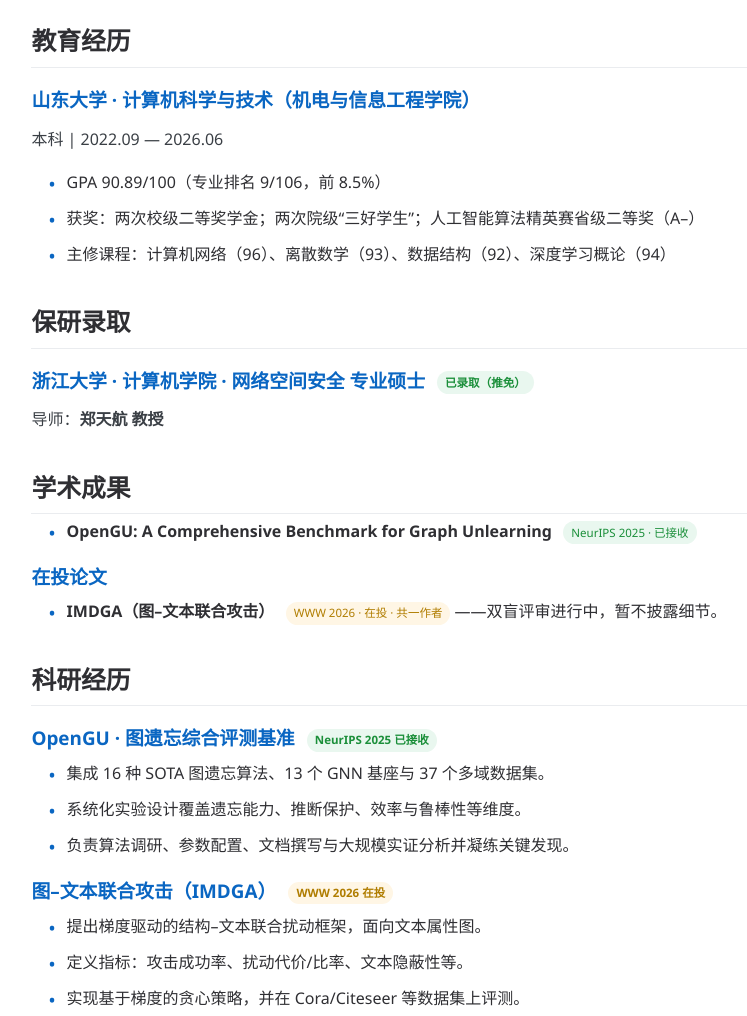
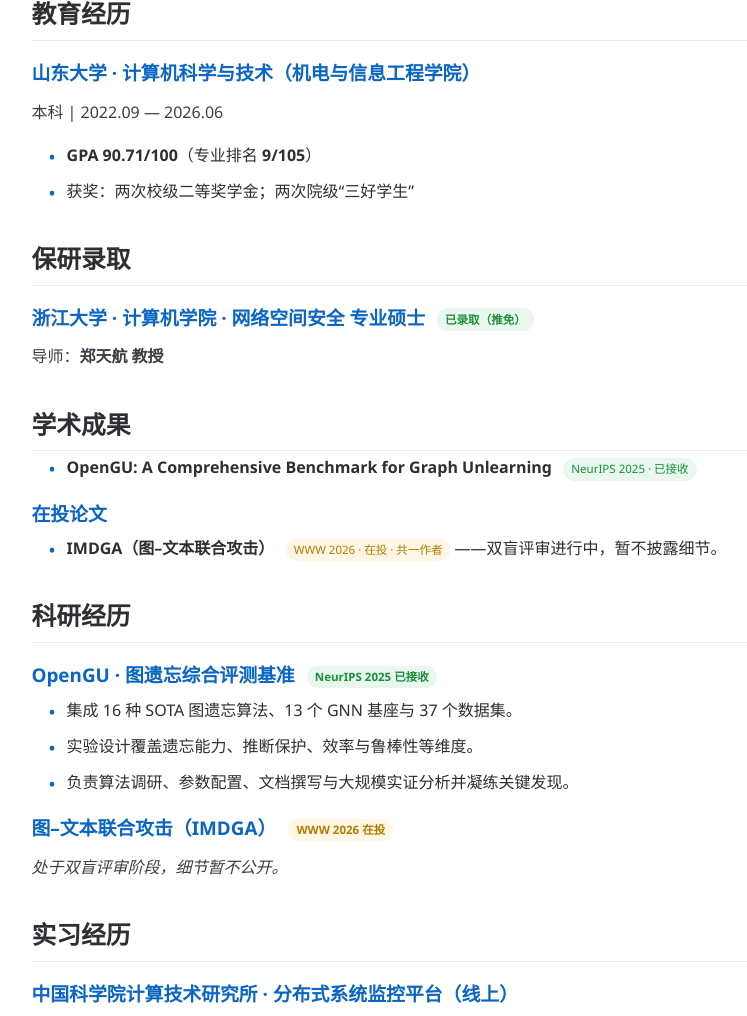
Before and after one commit to FrankCoding00/FrankCoding00.github.io, a plain HTML site: page zh.html in a window 1280 px wide. Shown: the part 600-1616 px from the top of the page, without its empty margins (167-914 px from the left). Drawn offline with Linux system fonts and the light colour scheme.

Commit message:
Update zh.html

```diff
--- a/zh.html
+++ b/zh.html
@@ -4,93 +4,34 @@
   <meta charset="UTF-8" />
   <meta name="viewport" content="width=device-width, initial-scale=1" />
   <title>郭志霖 • 个人主页</title>
-  <meta name="description" content="郭志霖——图学习可信与安全：图遗忘、图-文本对抗等方向的研究与开源。NeurIPS 2025 接收；WWW 2026 在投；已保送浙江大学计算机学院网络空间安全专业硕士（导师：郑天航）。" />
+  <meta name="description" content="郭志霖——图学习可信与安全：图遗忘、图-文本对抗等方向研究与开源。NeurIPS 2025 接收；WWW 2026 在投；已保送浙江大学计算机学院网络空间安全专业硕士（导师：郑天航）。" />
   <style>
-    /* Reset */
+    /* 样式与之前中文版本一致，略 */
     * { box-sizing: border-box; margin: 0; padding: 0; }
-
-    /* 主题与布局 */
-    :root{
-      --bg:#f5f7fb;
-      --card:#ffffff;
-      --text:#2f2f33;
-      --muted:#69707a;
-      --line:#eaecef;
-      --brand:#0a66c2;
-      --ok:#1b8f3a;
-      --warn:#b07d00;
-      --shadow:0 6px 28px rgba(0,0,0,.08);
-      --radius:14px;
-    }
-    body{
-      display:flex; justify-content:center; align-items:flex-start;
-      min-height:100vh; background:var(--bg); color:var(--text);
-      font-family:"Segoe UI", Tahoma, Arial, sans-serif; line-height:1.7;
-      padding:2rem 1rem;
-    }
-    .container{
-      width:100%; max-width:960px; background:var(--card);
-      border-radius:var(--radius); box-shadow:var(--shadow);
-      padding:2.2rem 2.4rem;
-    }
-
-    /* 语言切换（可选） */
-    .lang-switch{ text-align:right; margin-bottom:1rem; }
-    .lang-switch a{ font-size:.92rem; color:var(--brand); text-decoration:none; }
-    .lang-switch a:hover{ text-decoration:underline; }
-
-    /* 标题层次 */
+    :root{ --bg:#f5f7fb; --card:#ffffff; --text:#2f2f33; --muted:#69707a; --line:#eaecef; --brand:#0a66c2; --ok:#1b8f3a; --warn:#b07d00; --shadow:0 6px 28px rgba(0,0,0,.08); --radius:14px; }
+    body{ display:flex; justify-content:center; align-items:flex-start; min-height:100vh; background:var(--bg); color:var(--text); font-family:"Segoe UI", Tahoma, Arial, sans-serif; line-height:1.7; padding:2rem 1rem; }
+    .container{ width:100%; max-width:960px; background:var(--card); border-radius:var(--radius); box-shadow:var(--shadow); padding:2.2rem 2.4rem; }
+    .lang-switch{ text-align:right; margin-bottom:1rem; } .lang-switch a{ font-size:.92rem; color:var(--brand); text-decoration:none; } .lang-switch a:hover{ text-decoration:underline; }
     h1{ font-size:2.35rem; margin-bottom:.4rem; text-align:center; }
-    h2{
-      font-size:1.55rem; margin-top:2rem; padding-bottom:.35rem;
-      border-bottom:1px solid var(--line);
-    }
+    h2{ font-size:1.55rem; margin-top:2rem; padding-bottom:.35rem; border-bottom:1px solid var(--line); }
     h3{ font-size:1.18rem; margin-top:1rem; margin-bottom:.35rem; color:var(--brand); }
-
-    /* 个人信息 */
-    p.meta{
-      text-align:center; color:var(--muted); margin-bottom:1.5rem; font-size:.95rem;
-    }
+    p.meta{ text-align:center; color:var(--muted); margin-bottom:1.5rem; font-size:.95rem; }
     p.meta a{ color:var(--brand); text-decoration:none; }
-
-    /* 段落与列表 */
-    section > p{ margin:.6rem 0 1rem; color:#3a3f45; }
+    section>p{ margin:.6rem 0 1rem; color:#3a3f45; }
     ul{ list-style:none; padding-left:1.1rem; margin:.2rem 0 1rem; }
     ul li{ position:relative; margin-bottom:.55rem; padding-left:1.1em; }
-    ul li::before{
-      content:"•"; position:absolute; left:0; top:.12em; color:var(--brand); font-weight:700;
-    }
-
-    /* 链接样式 */
-    a{ color:var(--brand); text-decoration:none; }
-    a:hover{ text-decoration:underline; }
-
-    /* 徽标（状态标记） */
-    .badge{
-      display:inline-block; font-size:.72rem; padding:.1rem .5rem; border-radius:999px;
-      background:#eef6ff; color:var(--brand); margin-left:.45rem; vertical-align:middle;
-    }
+    ul li::before{ content:"•"; position:absolute; left:0; top:.12em; color:var(--brand); font-weight:700; }
+    a{ color:var(--brand); text-decoration:none; } a:hover{ text-decoration:underline; }
+    .badge{ display:inline-block; font-size:.72rem; padding:.1rem .5rem; border-radius:999px; background:#eef6ff; color:var(--brand); margin-left:.45rem; vertical-align:middle; }
     .badge.ok{ background:#e9f7ef; color:var(--ok); }
     .badge.pending{ background:#fff6e5; color:var(--warn); }
-
-    /* 页脚 */
-    footer{
-      text-align:center; font-size:.86rem; color:#8c8f96;
-      margin-top:2rem; padding-top:1rem; border-top:1px solid var(--line);
-    }
-
-    /* 小屏优化 */
-    @media (max-width:520px){
-      .container{ padding:1.6rem 1.2rem; }
-      h1{ font-size:1.9rem; }
-      h2{ font-size:1.25rem; }
-    }
+    footer{ text-align:center; font-size:.86rem; color:#8c8f96; margin-top:2rem; padding-top:1rem; border-top:1px solid var(--line); }
+    @media (max-width:520px){ .container{ padding:1.6rem 1.2rem; } h1{ font-size:1.9rem; } h2{ font-size:1.25rem; } }
   </style>
 </head>
 <body>
   <div class="container">
 
-    <!-- 语言切换（若英文页为 index.html，可保留；否则删除此块） -->
     <div class="lang-switch">
       <a href="index.html">Switch to English</a>
     </div>
@@ -98,23 +39,19 @@
     <header>
       <h1>郭志霖（Guo Zhilin）</h1>
       <p class="meta">
-        男 · 20 岁 · 山东青岛（当前：<strong>大四本科生</strong>）<br />
+        男 · <strong>21 岁</strong> · 山东青岛（当前：大四本科生）<br />
         📱 (+86) 133 7557 9633 · ✉️ <a href="mailto:guozhilin.cs@mail.sdu.edu.cn">guozhilin.cs@mail.sdu.edu.cn</a>
       </p>
     </header>
 
-    <!-- 概述 -->
     <section id="about">
       <h2>概述</h2>
       <p>
-        我主要从事<strong>可信图学习（Trustworthy Graph Learning）</strong>与<strong>AI 安全</strong>方向研究，聚焦
-        <em>图遗忘（Graph Unlearning）</em>与<em>图–文本对抗（Graph–Text Attacks）</em>等主题。
-        已通过推免保送至<strong>浙江大学 计算机学院</strong>网络空间安全专业硕士（M.Eng.），拟入组导师：
-        <strong>郑天航 教授</strong>。
+        研究方向为<strong>可信图学习</strong>与<strong>AI 安全</strong>，聚焦<em>图遗忘</em>与<em>图–文本对抗</em>。
+        已通过推免保送至<strong>浙江大学 计算机学院</strong>网络空间安全专业硕士（M.Eng.），拟入组导师：<strong>郑天航 教授</strong>。
       </p>
     </section>
 
-    <!-- 研究兴趣 -->
     <section id="interests">
       <h2>研究兴趣</h2>
       <ul>
@@ -124,19 +61,16 @@
       </ul>
     </section>
 
-    <!-- 教育经历 -->
     <section id="education">
       <h2>教育经历</h2>
       <h3>山东大学 · 计算机科学与技术（机电与信息工程学院）</h3>
       <p>本科 | 2022.09 — 2026.06</p>
       <ul>
-        <li>GPA 90.89/100（专业排名 9/106，前 8.5%）</li>
-        <li>获奖：两次校级二等奖学金；两次院级“三好学生”；人工智能算法精英赛省级二等奖（A–）</li>
-        <li>主修课程：计算机网络（96）、离散数学（93）、数据结构（92）、深度学习概论（94）</li>
+        <li><strong>GPA 90.71/100</strong>（专业排名 <strong>9/105</strong>）</li>
+        <li>获奖：两次校级二等奖学金；两次院级“三好学生”</li>
       </ul>
     </section>
 
-    <!-- 保研录取 -->
     <section id="admission">
       <h2>保研录取</h2>
       <h3>浙江大学 · 计算机学院 · 网络空间安全 专业硕士
@@ -145,7 +79,6 @@
       <p>导师：<strong>郑天航 教授</strong></p>
     </section>
 
-    <!-- 学术成果 -->
     <section id="publications">
       <h2>学术成果</h2>
       <ul>
@@ -165,7 +98,6 @@
       </ul>
     </section>
 
-    <!-- 科研经历 -->
     <section id="research">
       <h2>科研经历</h2>
 
@@ -173,22 +105,18 @@
         <span class="badge ok">NeurIPS 2025 已接收</span>
       </h3>
       <ul>
-        <li>集成 16 种 SOTA 图遗忘算法、13 个 GNN 基座与 37 个多域数据集。</li>
-        <li>系统化实验设计覆盖遗忘能力、推断保护、效率与鲁棒性等维度。</li>
+        <li>集成 16 种 SOTA 图遗忘算法、13 个 GNN 基座与 37 个数据集。</li>
+        <li>实验设计覆盖遗忘能力、推断保护、效率与鲁棒性等维度。</li>
         <li>负责算法调研、参数配置、文档撰写与大规模实证分析并凝练关键发现。</li>
       </ul>
 
       <h3>图–文本联合攻击（IMDGA）
         <span class="badge pending">WWW 2026 在投</span>
       </h3>
-      <ul>
-        <li>提出梯度驱动的结构–文本联合扰动框架，面向文本属性图。</li>
-        <li>定义指标：攻击成功率、扰动代价/比率、文本隐蔽性等。</li>
-        <li>实现基于梯度的贪心策略，并在 Cora/Citeseer 等数据集上评测。</li>
-      </ul>
+      <p><em>处于双盲评审阶段，细节暂不公开。</em></p>
+      <!-- 已按要求去掉具体描述的要点列表 -->
     </section>
 
-    <!-- 实习经历 -->
     <section id="experience">
       <h2>实习经历</h2>
 
@@ -215,12 +143,10 @@
       </ul>
     </section>
 
-    <!-- 链接 -->
     <section id="contact">
       <h2>更多链接</h2>
       <ul>
         <li><a href="https://github.com/FrankCoding00" target="_blank" rel="noopener">GitHub</a></li>
-        <!-- 如需可补充：Google Scholar、个人博客/主页等 -->
       </ul>
     </section>
 
```
